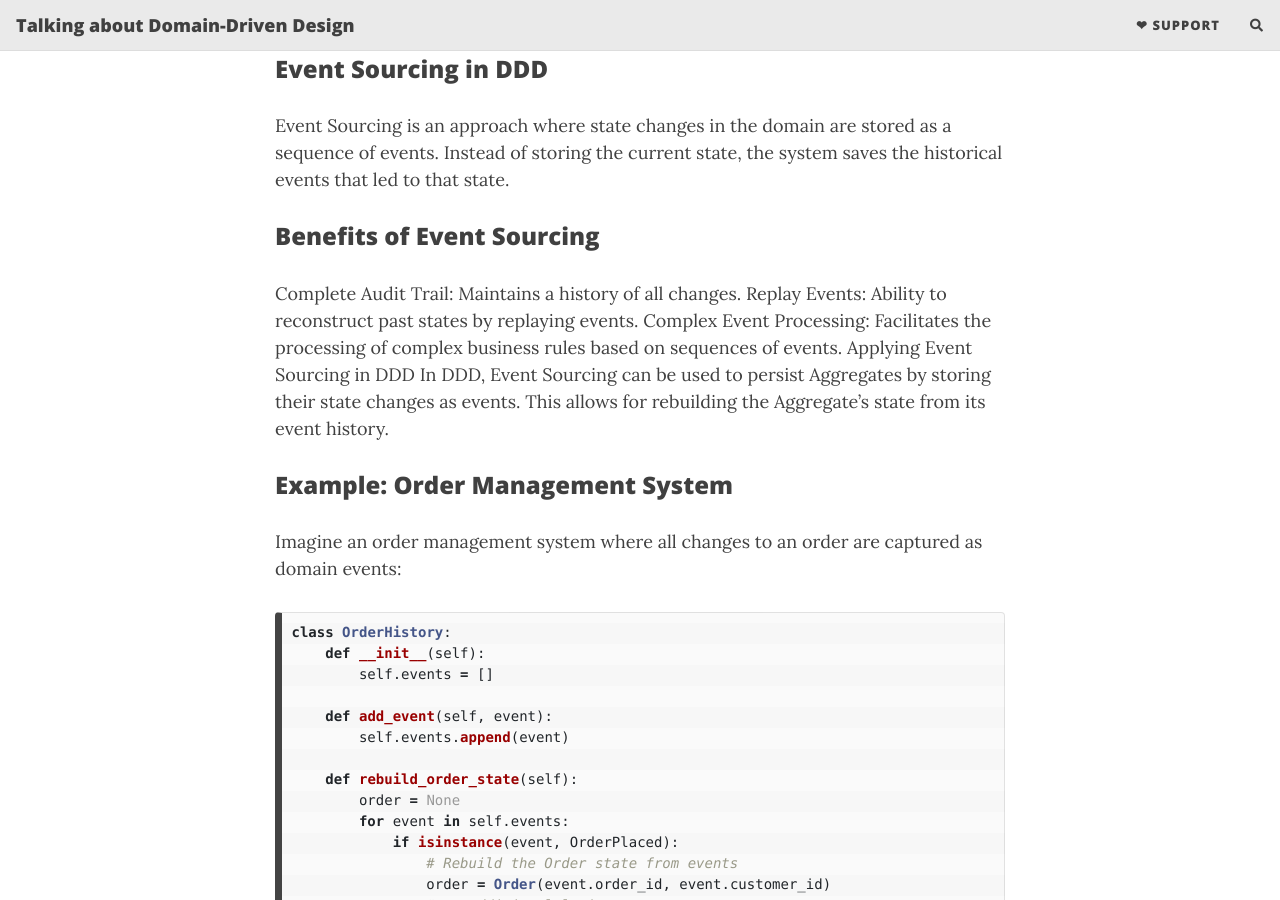
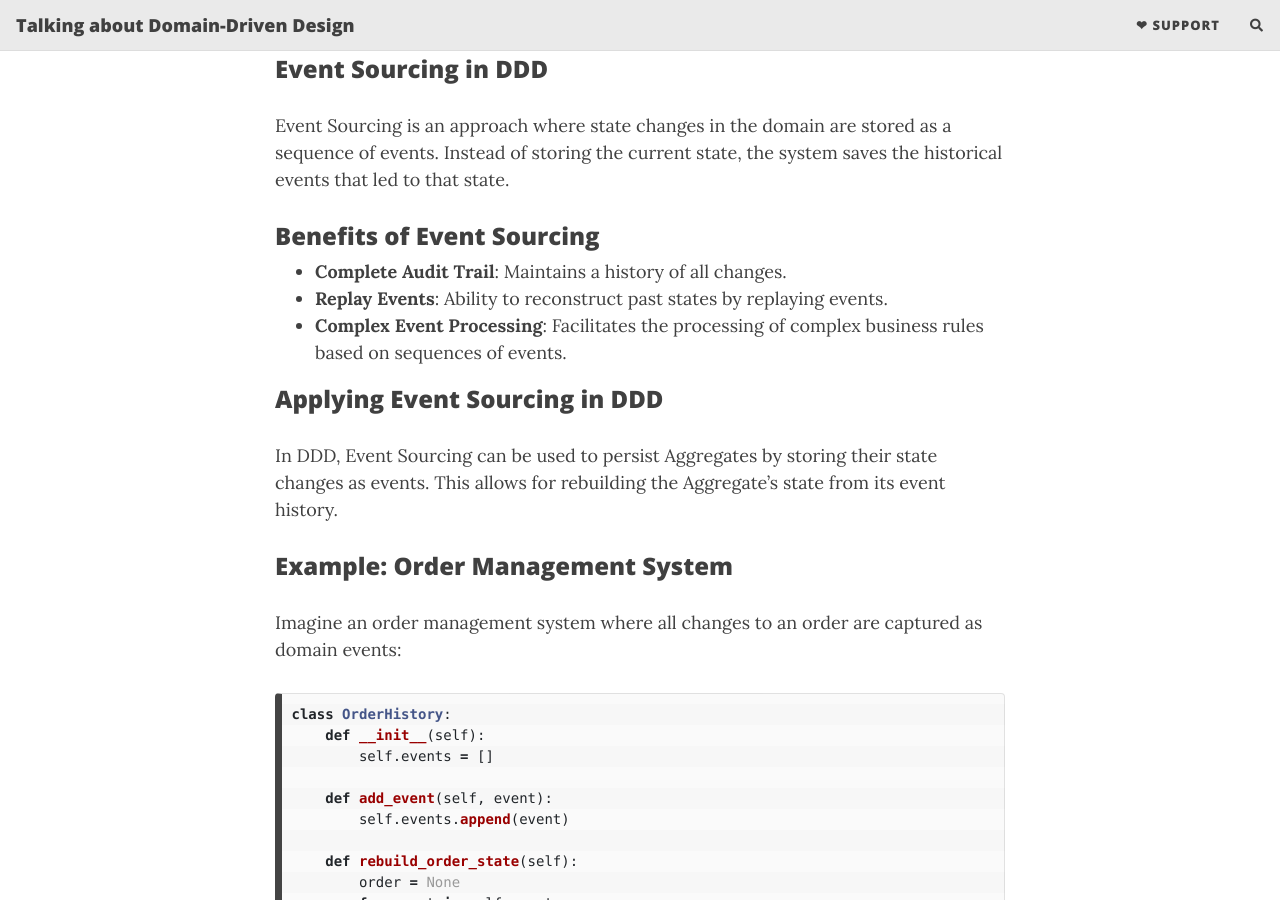
Before and after one commit to zlianhua/ddd-blog, a Jekyll site: the page built from _posts/2024-01-27-DomainEventsAndEventSourcing.md, in a window 1280 px wide and 900 px high, scrolled down 1343 px. Built offline with Jekyll 4.4.1, drawn with Linux system fonts in a browser that asks for light colours; nearby versions of some CDN libraries; comment, search, counter and statistics services are not loaded.

````diff
--- a/_posts/2024-01-27-DomainEventsAndEventSourcing.md
+++ b/_posts/2024-01-27-DomainEventsAndEventSourcing.md
@@ -44,10 +44,11 @@ In this example, placing an order generates an OrderPlaced event, which is store
 Event Sourcing is an approach where state changes in the domain are stored as a sequence of events. Instead of storing the current state, the system saves the historical events that led to that state.
 
 ### Benefits of Event Sourcing
-Complete Audit Trail: Maintains a history of all changes.
-Replay Events: Ability to reconstruct past states by replaying events.
-Complex Event Processing: Facilitates the processing of complex business rules based on sequences of events.
-Applying Event Sourcing in DDD
+- **Complete Audit Trail**: Maintains a history of all changes.
+- **Replay Events**: Ability to reconstruct past states by replaying events.
+- **Complex Event Processing**: Facilitates the processing of complex business rules based on sequences of events.
+
+### Applying Event Sourcing in DDD
 In DDD, Event Sourcing can be used to persist Aggregates by storing their state changes as events. This allows for rebuilding the Aggregate's state from its event history.
 
 ### Example: Order Management System
@@ -71,4 +72,6 @@ class OrderHistory:
 ```
 In this example, OrderHistory captures the order-related events, allowing the system to reconstruct the Order's state at any point in time.
 
+---
+
 Domain Events and Event Sourcing provide powerful mechanisms in DDD to model complex business processes, ensuring that all changes are captured and can be replayed to reconstruct the domain state at any point in time.
````
Also changed, not shown: _posts/2024-01-26-EntitiesAndAggregates.md (+2 -0 lines), _posts/2024-01-26-ValueObject.md (+2 -0 lines), _posts/2024-01-27-DomainServicesVsApplicationServices.md (+2 -0 lines).
